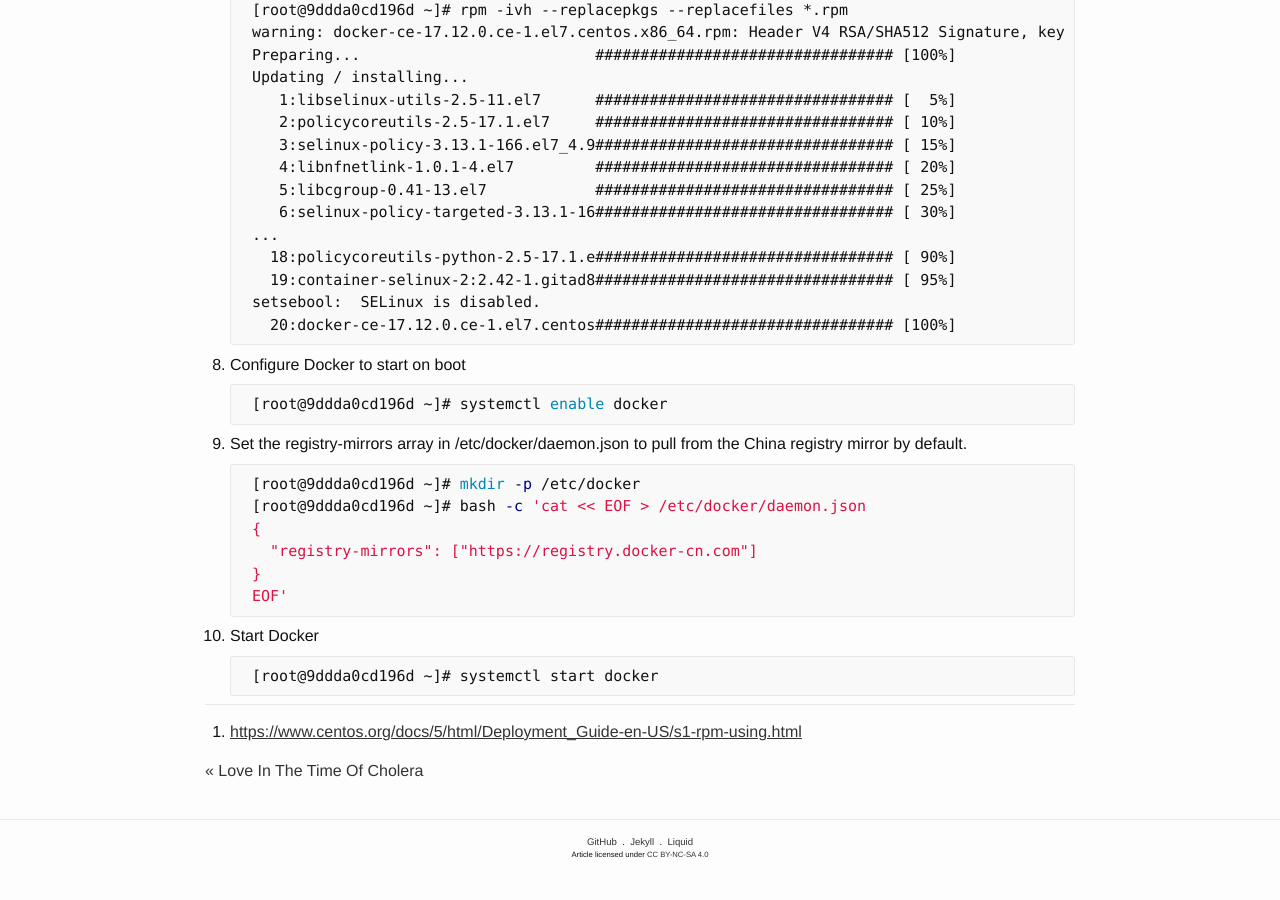
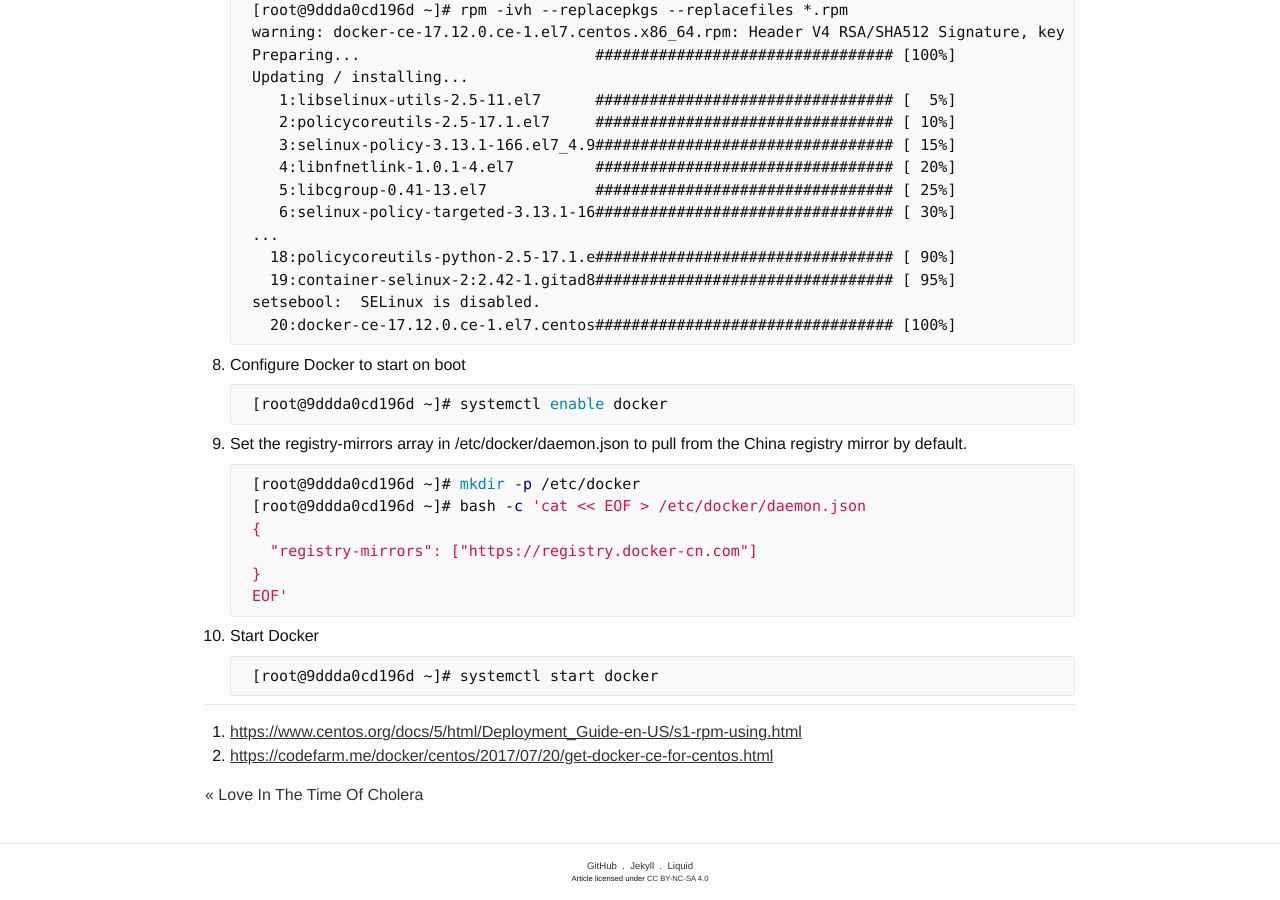
Before and after one commit to ousiax/ousiax.github.io, a Jekyll site: the page built from _posts/2018-03-30-how-to-setup-docker-engine-on-centos-offline.md, in a window 1280 px wide and 900 px high, scrolled down 2406 px. Built offline with Jekyll 4.4.1, drawn with Linux system fonts in a browser that asks for light colours; comment, search, counter and statistics services are not loaded; before the commit the page ends 3282 px from its top, so only the background shows below that; some of the changed lines change nothing that is shown.

Commit message:
Update 2018-03-30-how-to-setup-docker-engine-on-centos-offline.md

```diff
--- a/_posts/2018-03-30-how-to-setup-docker-engine-on-centos-offline.md
+++ b/_posts/2018-03-30-how-to-setup-docker-engine-on-centos-offline.md
@@ -172,3 +172,4 @@
 - - -
 
 1. [https://www.centos.org/docs/5/html/Deployment\_Guide-en-US/s1-rpm-using.html](https://www.centos.org/docs/5/html/Deployment_Guide-en-US/s1-rpm-using.html)
+1. [https://codefarm.me/docker/centos/2017/07/20/get-docker-ce-for-centos.html](https://codefarm.me/docker/centos/2017/07/20/get-docker-ce-for-centos.html)
```
